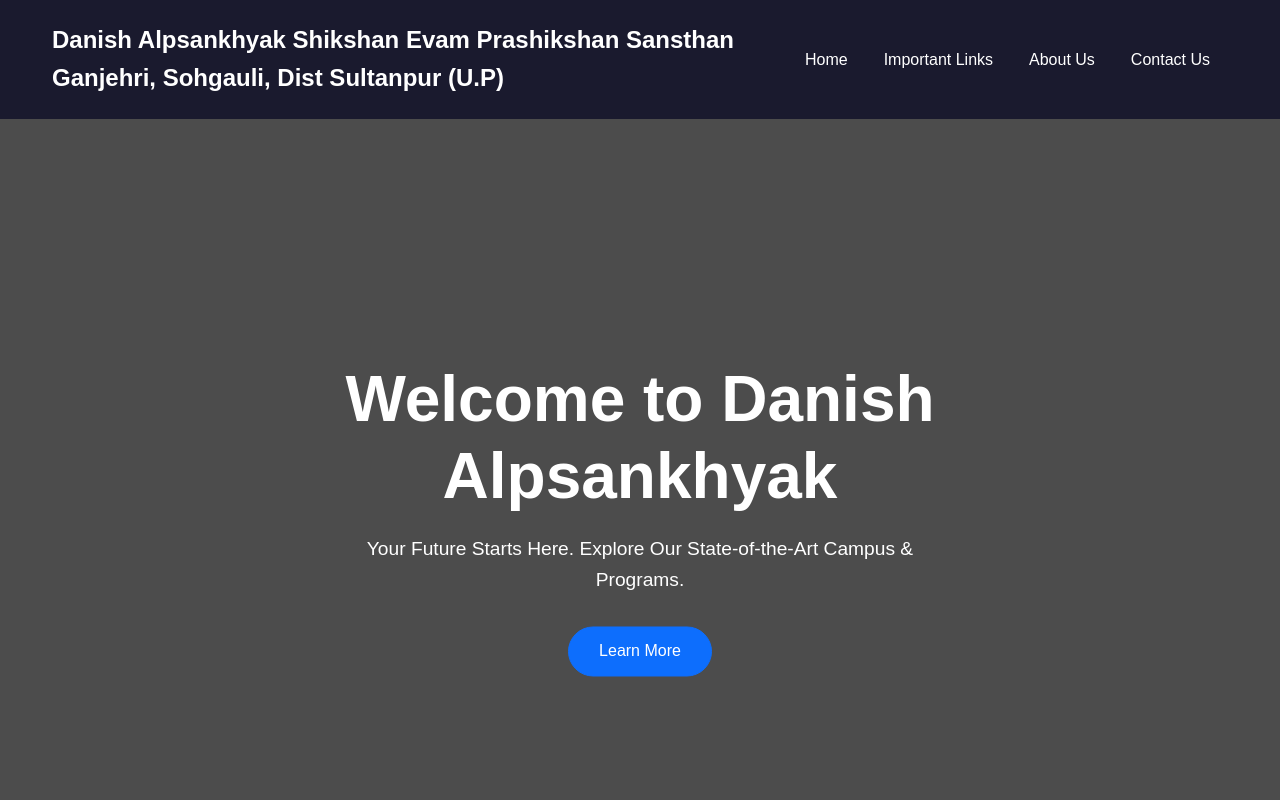
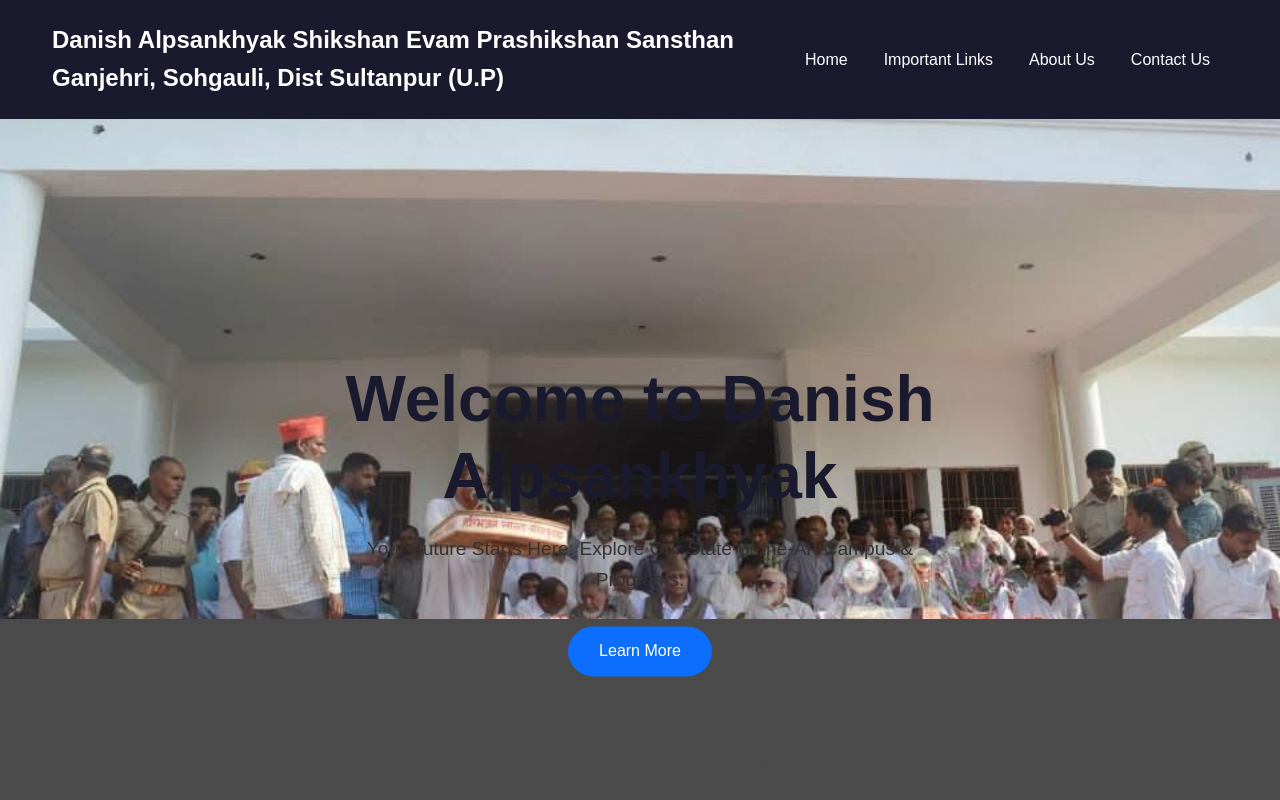
Before and after one commit to danishbeg1/dasepsic.github.io, a plain HTML site: page index.html in a window 1280 px wide. Shown: the top 800 px of the page. Drawn offline with nearby package versions, Linux system fonts and the light colour scheme.

Commit message:
[Add] new design

```diff
--- a/index.html
+++ b/index.html
@@ -170,6 +170,93 @@
         footer a:hover {
             color: white;
         }
+        body {
+            font-family: 'Poppins', sans-serif;
+            color: #333;
+            line-height: 1.6;
+        }
+
+        a {
+            text-decoration: none;
+            color: inherit;
+        }
+
+        a:hover {
+            color: #007bff;
+        }
+
+        .container {
+            max-width: 1200px;
+        }
+
+        /* Navbar */
+        .navbar {
+            background: #1a1a2e;
+            padding: 1rem 2rem;
+        }
+
+        .navbar-brand {
+            color: #fff;
+            font-size: 1.5rem;
+            font-weight: 700;
+        }
+
+        .navbar-nav .nav-link {
+            color: #fff;
+            font-size: 1rem;
+            margin: 0 10px;
+            transition: color 0.3s ease;
+        }
+
+        .navbar-nav .nav-link:hover {
+            color: #00d4ff;
+        }
+
+        /* Hero Section */
+        .hero {
+            position: relative;
+            background-color: #f8f9fa;
+            color: white;
+        }
+
+        .carousel {
+            width: 100%;
+            overflow: hidden;
+        }
+
+        .carousel img {
+            width: 100%;
+            height: 500px;
+            object-fit: cover;
+        }
+
+        .hero .content {
+            position: absolute;
+            top: 50%;
+            left: 50%;
+            transform: translate(-50%, -50%);
+            text-align: center;
+            z-index: 2;
+        }
+
+        .hero .content h1 {
+            font-size: 4rem;
+            margin-bottom: 20px;
+            font-weight: bold;
+            color: #1a1a2e;
+        }
+
+        .hero .content p {
+            font-size: 1.2rem;
+            margin-bottom: 30px;
+            color: #333;
+        }
+
+        .hero .btn-primary {
+            padding: 12px 30px;
+            font-size: 1rem;
+            border-radius: 30px;
+        }
     </style>
 </head>
 
@@ -193,6 +280,22 @@
             </div>
         </nav>
     </header>
+
+    <section class="hero">
+      <!-- Image Carousel -->
+      <div class="carousel">
+        <div><img src="assets/img1.jpeg" alt="Campus View"></div>
+        <div><img src="assets/img2.jpeg" alt="Library"></div>
+        <div><img src="assets/img3.jpeg" alt="Classroom"></div>
+    </div>
+
+      <!-- Text Content -->
+      <div class="content">
+          <h1>Welcome to Danish Alpsankhyak</h1>
+          <p>Your Future Starts Here. Explore Our State-of-the-Art Campus & Programs.</p>
+          <a href="#about" class="btn btn-primary">Learn More</a>
+      </div>
+  </section>
 
     <!-- Hero Section -->
     <section class="hero">
@@ -274,15 +377,16 @@
     <!-- Footer -->
     <footer>
       <div class="container text-center">
-            <p>&copy; 2023 Danish Alpsankhyak Shikshan Evam Prashikshan Sansthan. All Rights Reserved.</p>
+          <p>&copy; 2024 Danish Alpsankhyak Shikshan Evam Prashikshan Sansthan. All Rights Reserved.</p>
       </div>
   </footer>
 
+  <script src="https://code.jquery.com/jquery-3.6.0.min.js"></script>
   <script src="https://cdn.jsdelivr.net/npm/bootstrap@5.3.0-alpha1/dist/js/bootstrap.bundle.min.js"></script>
   <script src="https://cdnjs.cloudflare.com/ajax/libs/slick-carousel/1.8.1/slick.min.js"></script>
   <script>
       $(document).ready(function () {
-            $('.hero-slider').slick({
+          $('.carousel').slick({
               autoplay: true,
               autoplaySpeed: 3000,
               dots: true,
@@ -290,6 +394,8 @@
           });
       });
   </script>
+
+
 </body>
 
 </html>
```
Lines whose indentation alone changed are shown as unchanged.
